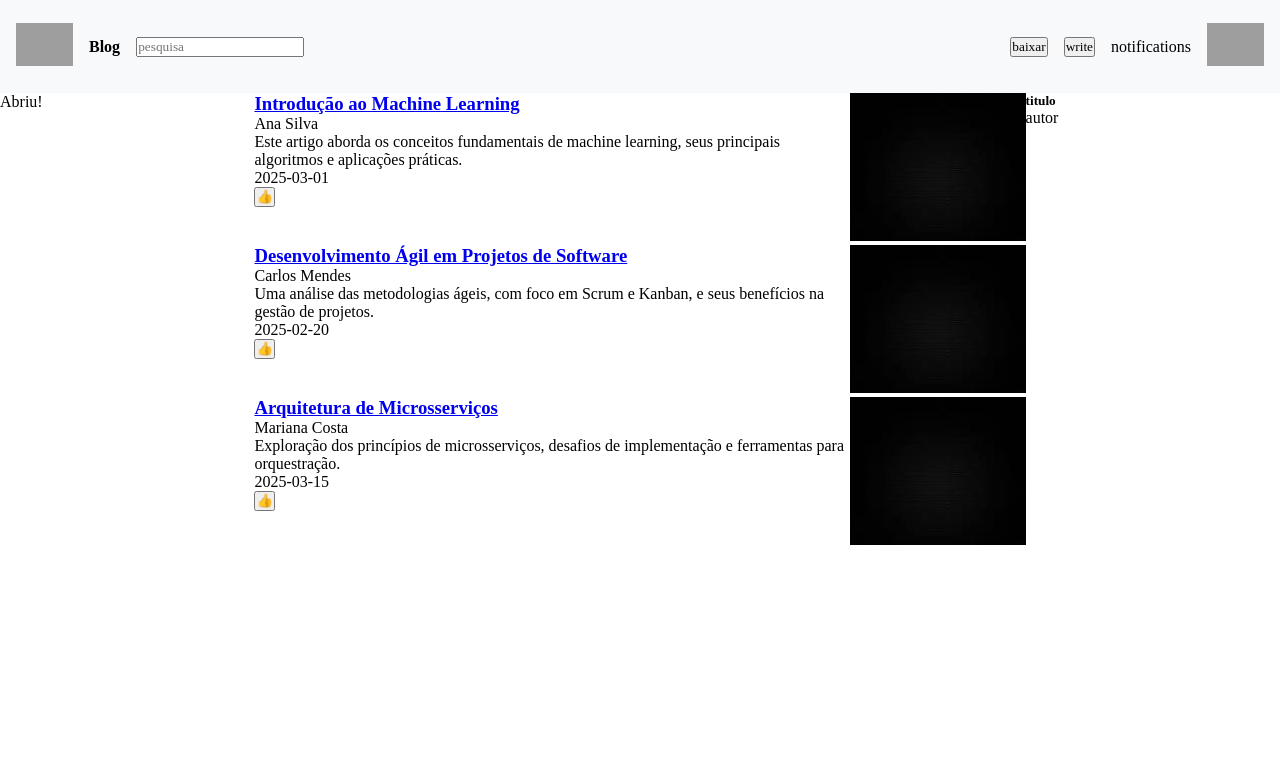
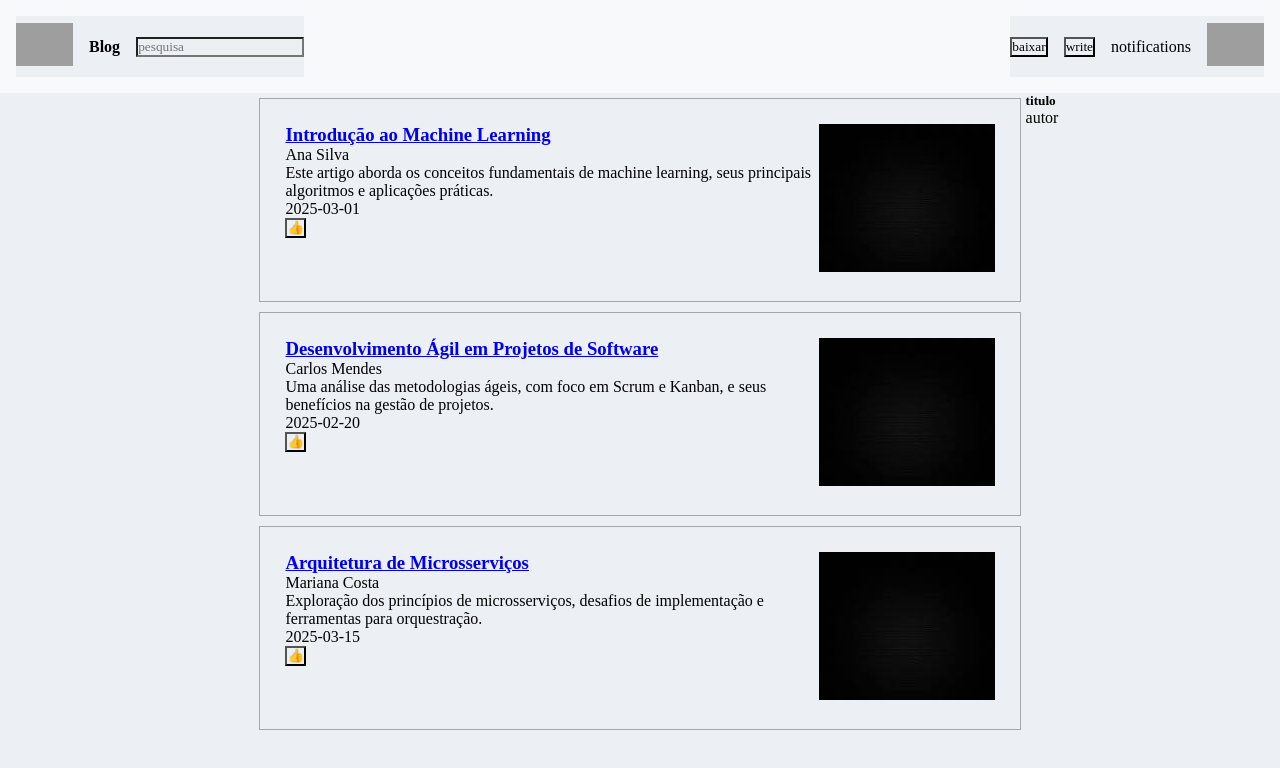
Before and after one commit to RafaelALMS/Angular-Blog, an Angular app: page / in a window 1280 px wide. Shown: the top 768 px of the page. Built offline with nearby package versions, Linux system fonts and the light colour scheme; grey boxes are pictures that could not be loaded.

Commit message:
Side menu issue resolved: Created Menu-service.ts where signal is used to create an injectable class to app.ts with isOpen value.

```diff
--- a/src/app/app.css
+++ b/src/app/app.css
@@ -1,12 +1,21 @@
+/*Divide o dom em tres partes dropDonw main-blog e recomendacoes*/
 .container{
     display:grid;
     width: 100%;
     grid-template-columns:  0.33fr 1fr .33fr;
+
 }
 
 
 .MainBlog{
     justify-content: center;
-    background-color: lightcoral;
     margin-right: 25px;
 }
+
+.dropdonw-menu{
+    border: solid 1px rgb(0 0 0 / 0.3);
+}
+
+.recomendacoes{
+    border: solid 1px rgb(0 0 0 / 0.3);
+}
--- a/src/app/app.html
+++ b/src/app/app.html
@@ -1,8 +1,8 @@
 <Top-Menu></Top-Menu>
 <div class="container">
-    <div>
-        @if(!IsOpen.isOpen) {
-            <a>Abriu!</a>
+    <div class="SideMenuContainer" >
+        @if (sideMenuService.isOpen()) {
+        <side-menu ></side-menu>
         }
     </div>
     <main-blog></main-blog>
--- a/src/app/app.ts
+++ b/src/app/app.ts
@@ -1,16 +1,18 @@
-import { Component, inject, signal } from '@angular/core';
+import { Component, ElementRef, inject, signal, viewChild, viewChildren } from '@angular/core';
 import { RouterOutlet } from '@angular/router';
 import {TopMenu} from './menu/menu'
+import { SideMenuService } from './menu/menu-service';
 import { MainBlog } from './main-blog/main-blog';
 import { Recomendacoes } from "./recomendacoes/recomendacoes";
+import { SideMenu } from './side-menu/side-menu';
 
 @Component({
   selector: 'app-root',
-  imports: [RouterOutlet, TopMenu, MainBlog, Recomendacoes],
+  imports: [RouterOutlet, TopMenu, MainBlog, Recomendacoes,SideMenu],
   templateUrl: './app.html',
   styleUrl: './app.css'
 })
 export class App {
   protected readonly title = signal('Angular-Blog');
-  IsOpen=inject(TopMenu)
+  constructor(public sideMenuService: SideMenuService) {}
 }
--- a/src/app/main-blog/PostMockTest.json
+++ b/src/app/main-blog/PostMockTest.json
@@ -20,4 +20,6 @@
     "Resumo": "Exploração dos princípios de microsserviços, desafios de implementação e ferramentas para orquestração.",
     "data": "2025-03-15"
   }
+
+
 ]
--- a/src/app/main-blog/main-blog.css
+++ b/src/app/main-blog/main-blog.css
@@ -1,4 +1,3 @@
-
 .container{
     display: flex;
     flex-direction: column;
@@ -8,6 +7,10 @@
 .testeConteiner{
     display: flex;
     flex-direction: row;
+    padding: 25px;
+    margin: 5px;
+    border: solid 1px rgb(0 0 0 / 0.3);
+
 }
 
 .blog-card{
--- /dev/null
+++ b/src/app/menu/menu-service.ts
@@ -0,0 +1,11 @@
+// side-menu.service.ts
+import { Injectable, signal } from '@angular/core';
+
+@Injectable({ providedIn: 'root' })
+export class SideMenuService {
+  isOpen = signal(false);
+
+  toggle() {
+    this.isOpen.update(prev => !prev);
+  }
+}
--- a/src/app/menu/menu.ts
+++ b/src/app/menu/menu.ts
@@ -1,5 +1,5 @@
-import { Component, Injectable } from '@angular/core';
-
+import { Component} from '@angular/core';
+import { SideMenuService } from './menu-service';
 @Component({
   selector: 'Top-Menu',
   imports: [],
@@ -7,25 +7,14 @@ import { Component, Injectable } from '@angular/core';
   styleUrl: './menu.css',
 })
 
-@Injectable({
-  providedIn:'root',
-})
+
+
 
 export class TopMenu {
-  isOpen:boolean=false
-  ngOnChanges(){
+  constructor(private sideMenuService: SideMenuService) {}
 
+  ativarSideMenu() {
+    this.sideMenuService.toggle();
   }
 
-
-  ativarSideMenu(){
-    if(this.isOpen==false){
-      console.log(this.isOpen)
-      return this.isOpen=true
-    }
-    else{
-      console.log(this.isOpen)
-      return this.isOpen=false
-    }
-  }
 }
--- /dev/null
+++ b/src/app/side-menu/side-menu.html
@@ -0,0 +1 @@
+<p>side-menu works!</p>
--- /dev/null
+++ b/src/app/side-menu/side-menu.ts
@@ -0,0 +1,9 @@
+import { Component } from '@angular/core';
+
+@Component({
+  selector: 'side-menu',
+  imports: [],
+  templateUrl: './side-menu.html',
+  styleUrl: './side-menu.css',
+})
+export class SideMenu {}
--- a/src/styles.css
+++ b/src/styles.css
@@ -4,6 +4,7 @@
     padding: 0;
     box-sizing: border-box;
     font-family: Styrene B;
+    background-color: #eceff4;
 }
 h4{
     font-family: Noe Display Bold;
```
Also changed, not shown: src/app/side-menu/side-menu.css (added), 1 other file (tests, documents, lock files or other folders).
